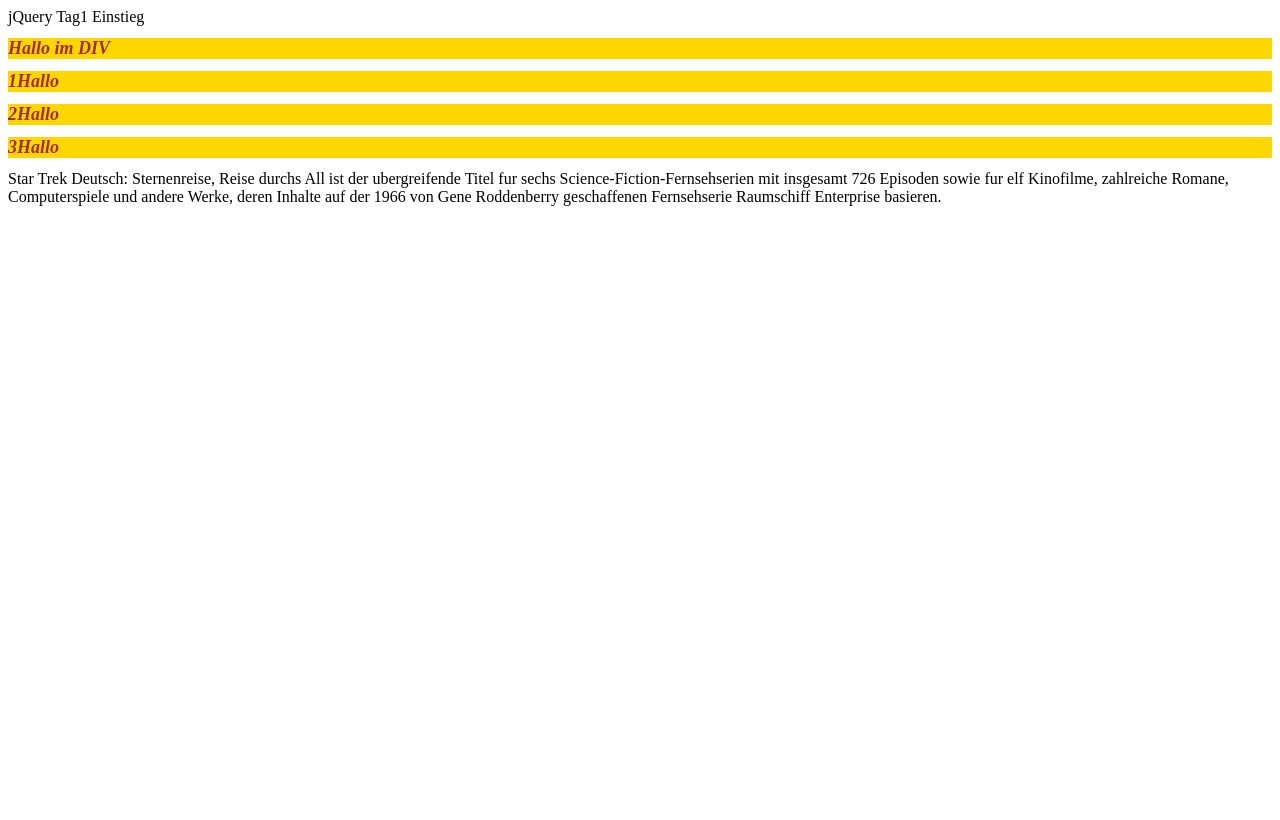
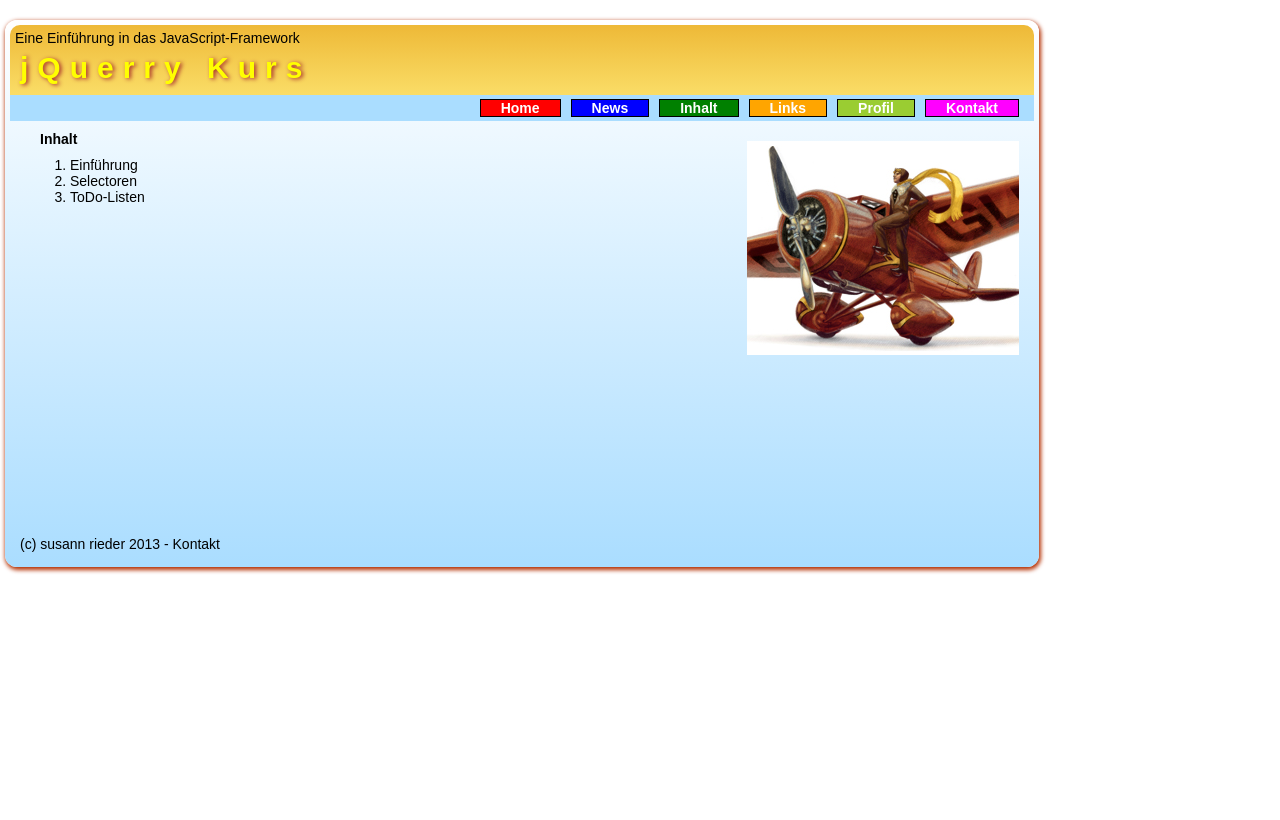
Before and after one commit to susann99/jquery-kurs, a PHP site: page / in a window 1280 px wide. Before the commit the page ends 206 px from the top, so only its background shows below. Run offline with PHP 8.4, Linux system fonts and the light colour scheme.

Commit message:
tag 2 selectoren

```diff
--- a/css/style.css
+++ b/css/style.css
@@ -5,6 +5,8 @@
     Description:
         Purpose of the stylesheet follows.
 */
+* {margin:0; padding:0; font-family:Arial, sans-serif; font-size:14px; }
+body,html {height:100%;}
 
 .classH1 {
     color: brown;
@@ -19,3 +21,103 @@
 .text {
     width:320px;color: red;
 }
+#inhalt {
+    margin:5px; margin-top:20px; padding:5px; width:80%; box-shadow:1px 2px 4px 1px #B43104;border-radius:12px;
+    background:-moz-linear-gradient(top, #fff, #adf); /* Firefox */
+    background:-webkit-linear-gradient(top, #fff, #adf); /* Safari, Chrome */
+    background:-o-linear-gradient(top, #fff, #adf); /* Opera */
+    background:-ms-linear-gradient(top, #fff, #adf); /* IE */
+    background:linear-gradient(top, #fff, #adf);
+}
+#header {
+    border-radius:10px 10px 0px 0px;
+    padding:5px;
+    background:-moz-linear-gradient(top, #EEB937, #FADD67); /* Firefox */
+    background:-webkit-linear-gradient(top, #EEB937, #FADD67); /* Safari, Chrome */
+    background:-o-linear-gradient(top, #EEB937, #FADD67); /* Opera */
+    background:-ms-linear-gradient(top, #EEB937, #FADD67); /* IE */
+    background:linear-gradient(top, #EEB937, #FADD67);
+}
+#header h1 {
+    font-size:30px;
+    letter-spacing:0.3em;
+    color: yellow;
+    padding:5px;
+    text-shadow:brown 2px 1px 4px;
+}
+#navigation {
+    text-align: right;
+    background-color: #adf;
+    padding:5px;
+}
+
+#navigation a {
+    border:thin solid black;
+    padding-left:20px;
+    padding-right:20px;
+    margin-right:10px;
+    text-align: inherit;
+    text-decoration: none;
+}
+.naviRot {
+    background-color: red;
+    color:#fff;
+    font-weight: bold;
+}
+.naviBlau {
+    background-color: blue;
+    color:#fff;
+    font-weight: bold;
+}
+.naviGruen {
+    background-color: green;
+    color:#fff;
+    font-weight: bold;
+}
+.naviOrang {
+    background-color: orange;
+    color:#fff;
+    font-weight: bold;
+}
+.naviMangenta {
+    background-color: magenta;
+    color:#fff;
+    font-weight: bold;
+}
+.naviYellow {
+    background-color: yellowgreen;
+    color:#fff;
+    font-weight: bold;
+}
+.navOver {
+    background-color: yellow;
+    color:darkcyan;
+    font-weight: bolder;
+}
+#content {
+    position: relative; margin:5px; margin-left:20px;
+    height: 400px;
+}
+#contentRight{
+    position: absolute;z-index: 100;top:10px;right:10px;
+    width:auto;
+}
+#contentLeft{
+    margin:10px;
+}
+#contentLeft ol {
+    margin-left:30px;
+    margin-top: 10px;
+}
+.blabla {
+    display: none;
+}
+.blablaView {
+   display: block;
+   font-weight: normal;
+}
+
+#footer {
+    margin-bottom: 10px;
+    margin-left: 10px;
+}
--- a/index.php
+++ b/index.php
@@ -4,45 +4,73 @@
         <link href="css/style.css" rel="stylesheet" type="text/css">
         <script src="js/jquery-1.9.1.js" type="text/javascript" ></script>
         <script type="text/javascript" >
+            $(document).ready(function(){
+               $("#navigation a:eq(0)").addClass("naviRot");
+               $("#navigation a:eq(1)").addClass("naviBlau");
+               $("#navigation a:eq(2)").addClass("naviGruen");
+               $("#navigation a:eq(3)").addClass("naviOrang");
+               $("#navigation a:eq(4)").addClass("naviYellow");
+               $("#navigation a:eq(5)").addClass("naviMangenta");
+               $("#navigation a").hover(function(){
+                   $(this).addClass("navOver");
+               });
+               $("#navigation a").mouseout(function(){
+                   $(this).removeClass("navOver");
+               });
+               $("#contentLeft  li:eq(0)").click(function(){
+                   $('#contentLeft  li:eq(0)').css("font-weight","bold").append($(".blabla p:eq(0)").addClass("blablaView"));
 
-            jQuery(document).ready(function(){
-
-               jQuery("h1").addClass("classH1");
-            });
-            $(document).ready(function(){
-                $("h1").addClass("classH1neu");
-                $("h1").addClass("classH1neu");
-                $("h1").addClass("classH1neu");
-                $("h1").click(function(){
-                    //$("this").removeClass("classH1"); Selector
-                    $("h1:first").removeClass("classH1");
-                    $("h1:eq(2)").removeClass("classH1");
-                });
-                $("div h1").addClass("classH1H2");
-                $(".class").addClass("testA");
-                //$(".class:not(:selected)");
-		$("#absatz").click(function(){
-			$(this).addClass("text");
-		});
-		$("#absatz").click(function(xy){
-			alert('x='+xy.clientX+' y='+xy.clientY);
-		});
-            });
-
+               });
+               $("#contentLeft  li:eq(1)").click(function(){
+                   $('#contentLeft  li:eq(1)').css("font-weight","bold").append($(".blabla p:eq(0)").addClass("blablaView"));
+               });
+               $("#contentLeft  li:eq(2)").click(function(){
+                   $('#contentLeft  li:eq(2)').css("font-weight","bold").append($(".blabla p:eq(0)").addClass("blablaView"));
+               });
+        });
         </script>
         <meta http-equiv="Content-Type" content="text/html; charset=windows-1252">
-        <title>jQuery!</title>
+        <title>jQuery -Kurs Inhalt</title>
     </head>
     <body>
-        <div>jQuery Tag1 Einstieg<h1>Hallo im DIV</h1></div>
-        <h1>1Hallo</h1>
-        <h1>2Hallo</h1>
-        <h1>3Hallo</h1>
-	<div id="absatz">
-		Star Trek Deutsch: Sternenreise, Reise durchs All ist der ubergreifende Titel fur sechs Science-Fiction-Fernsehserien mit insgesamt 726 Episoden sowie fur elf Kinofilme, zahlreiche Romane, Computerspiele und andere Werke, deren Inhalte auf der 1966 von Gene Roddenberry geschaffenen Fernsehserie Raumschiff Enterprise basieren.
-	</div>
-        <script type="text/javascript" >
-            $("h1").addClass("test");
-        </script>
+    <div id="inhalt">
+        <div id="header">Eine Einf&uuml;hrung in das JavaScript-Framework
+            <h1>jQuerry Kurs</h1>
+        </div>
+        <div id="navigation">
+                <a href="#">Home</a><a href="#">News</a><a href="#">Inhalt</a><a href="#">Links</a><a href="#">Profil</a><a href="#">Kontakt</a>
+        </div>
+        <div id="content">
+            <div id="contentLeft">
+                <h2>Inhalt</h2>
+                <ol>
+                   <li>Einf&uuml;hrung</li>
+                   <li>Selectoren</li>
+                   <li>ToDo-Listen</li>
+                </ol>
+            </div>
+            <div id="contentRight">
+                <img src="images/Amelia-Earhart.png">
+            </div>
+        </div>
+        <div id="footer">(c) susann rieder 2013 - Kontakt</div>
+    </div>
+    <div class="blabla">
+        <p>
+            1. Was ist jQuery<br>
+            2. Wie wird es Eingebunden<br>
+            3. Erste Finger&uuml;bungen
+        </p>
+        <p>
+            1. Selectoren<br>
+            2. Beispiele<br>
+            3. Projekt
+        </p>
+        <p>
+            1. Einarbeitung NetBeans<br>
+            2. GitHub<br>
+            3. kleines Tutorial erstellen
+        </p>
+    </div>
     </body>
 </html>
```
Also changed, not shown: 01Einfuehrung.php (added, +49 -0 lines), 02Selectoren.php (added, +32 -0 lines), todo.html (added, +96 -0 lines), images/Amelia-Earhart.png (added).
